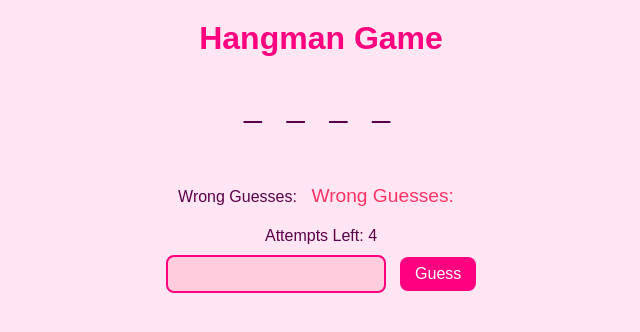
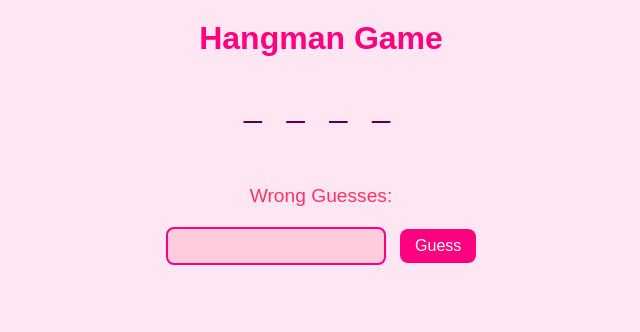
Before and after one commit to bmwint22/hangman-game, a plain HTML site: page index.html in a window 1280 px wide. Shown: the whole page, without its empty margins (319-959 px from the left). Drawn offline with Linux system fonts and the light colour scheme.

Commit message:
message describing code changes

```diff
--- a/app.js
+++ b/app.js
@@ -5,7 +5,7 @@ const wrongGuessesElement = document.querySelector('.wrong-guesses');
 const guessInput = document.getElementById('guess-input');
 const guessButton = document.getElementById('guess-button');
 
-// Game setup
+
 const words = ['milk', 'jump', 'card', 'rock'];
 const selectedWord = words[Math.floor(Math.random() * words.length)];
 const guessedLetters = [];
@@ -82,7 +82,6 @@ function checkGameStatus() {
 function initGame() {
   updateWordDisplay();
   updateWrongGuesses();
-  guessesElement.textContent = `Attempts Left: ${remainingAttempts}`;
 }
 
 
--- a/index.html
+++ b/index.html
@@ -30,7 +30,7 @@
   <h1>Hangman Game</h1>
   <div class="word"></div>
   <div class="message"></div>
-  <div>Wrong Guesses: <span class="wrong-guesses"></span></div>
+  <div><span class="wrong-guesses"></span></div>
   <div class="guesses"></div>
   <input type="text" id="guess-input" maxlength="1" placeholder=>
   <button id="guess-button">Guess</button>
--- a/style.css
+++ b/style.css
@@ -65,10 +65,7 @@ button:hover {
     margin: 10px 0;
 }
 
-.guesses {
-    font-size: 1rem;
-    margin-top: 10px;
-}
+
 
 footer {
     margin-top: 30px;
@@ -77,6 +74,6 @@ footer {
 }
 
 
-.word, .message, .wrong-guesses, .guesses {
+.word, .message, .guesses {
     padding: 10px;
 }
```
